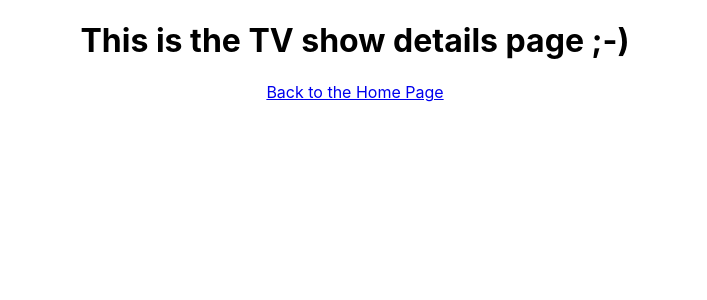
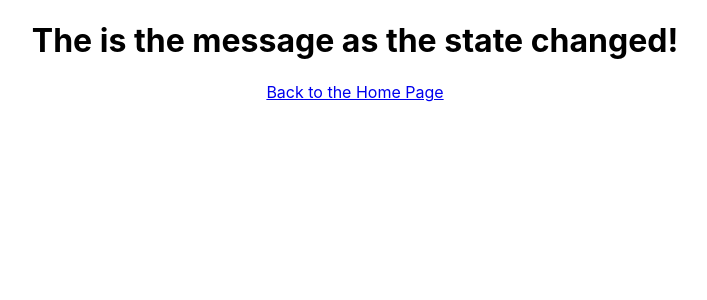
Before and after one commit to sbandela/kodflix, a React (Create React App) app: page /black-mirror in a window 1280 px wide. Shown: the top 300 px of the page, without its empty margins (285-992 px from the left). Built offline with nearby package versions, Linux system fonts and the light colour scheme.

Commit message:
Introduce component state #13 #11

```diff
--- a/src/Details.js
+++ b/src/Details.js
@@ -1,12 +1,29 @@
-import React from 'react';
+import React, { Component } from 'react';
 import { Link } from 'react-router-dom';
 
+export default class Details extends Component {
 
-export default function Details() {
-  return (
-    <div>
-      <h1>This is the TV show details page ;-)</h1>
-      <Link to='/'>Back to the Home Page</Link>
-    </div>
-  )
+  constructor() {
+    super();
+    this.state = {
+      welcomeMessage: 'This is the TV show details page!!'
+    }
+  }
+
+  componentDidMount(){
+    setTimeout(() => {
+      this.setState({
+welcomeMessage: 'The is the message as the state changed!'
+      });
+      this.state.welcomeMessage = 'The is the message as the state changed!'
+    }, 3000);
+  }
+  render() {
+    return (
+      <div>
+        <h1>{this.state.welcomeMessage}</h1>
+        <Link to='/'>Back to the Home Page</Link>
+      </div>
+    )
+  }
 }
```
